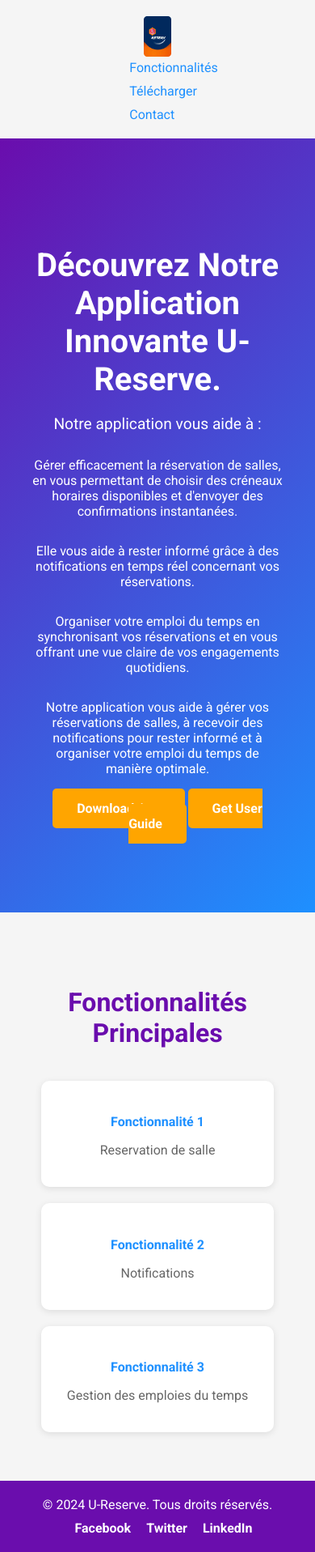
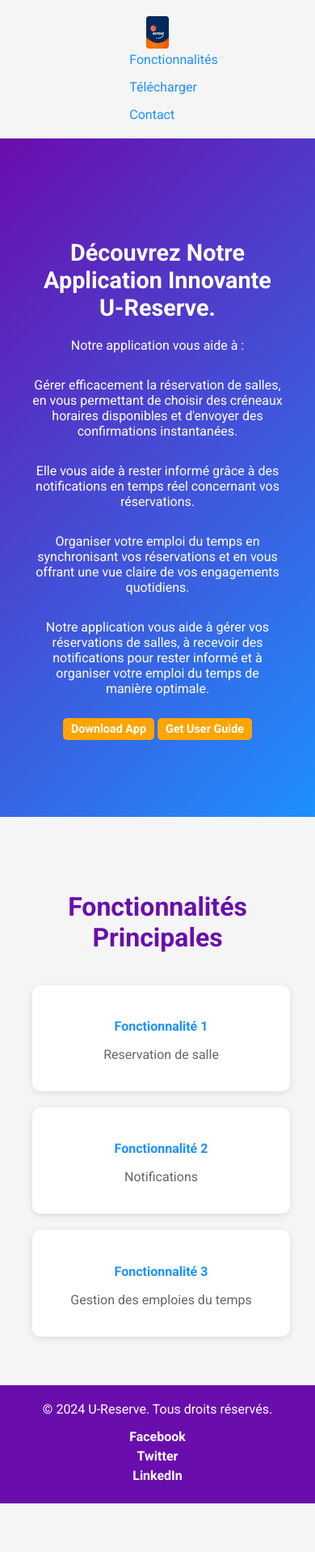
Before and after one commit to ButterflyIsCoding/Ureserv, a Django app: page / in a window 390 px wide. Shown: the whole page at 81% size. After the commit the page ends 1857 px from the top, so only its background shows below. Run offline with Django 5.2, Linux system fonts and the light colour scheme; parts of the project's set-up code (start-up, migrations or seed data) failed here and were passed over.

Commit message:
More responsive

```diff
--- a/ureserve_back_heil/static/css/style.css
+++ b/ureserve_back_heil/static/css/style.css
@@ -172,3 +172,49 @@
         margin-top: 10px;
     }
 }
+
+
+@media (max-width: 480px) {
+    .hero-content h2 {
+        font-size: 1.8em; /* Réduire la taille du titre */
+    }
+
+    .hero-content p {
+        font-size: 1em; /* Réduire la taille du texte */
+    }
+
+    .btn-download {
+        padding: 5px 10px; /* Réduire la taille des boutons */
+        font-size: 0.9em;   /* Ajuster la taille du texte */
+    }
+
+    nav ul {
+        flex-direction: column; /* Disposition verticale pour le menu */
+        gap: 15px; /* Espacement entre les liens */
+    }
+
+    .features-container {
+        flex-direction: column; /* Une seule colonne pour les features */
+        align-items: center;
+        gap: 20px;
+    }
+
+    .feature {
+        width: 90%; /* Utilise presque toute la largeur */
+    }
+
+    .logo img {
+        height: 40px; /* Ajuster la taille du logo */
+    }
+
+    footer {
+        flex-direction: column; /* Empile les éléments du footer */
+        align-items: center;
+        text-align: center;
+    }
+
+    .social-links a {
+        display: block; /* Met les liens sociaux sur des lignes séparées */
+        margin: 5px 0;
+    }
+}
--- a/ureserve_back_heil/templates/index.html
+++ b/ureserve_back_heil/templates/index.html
@@ -26,7 +26,7 @@
         <div class="hero-content">
             <h2>Découvrez Notre Application Innovante U-Reserve.</h2>
             <p>Notre application vous aide à :<p></p>Gérer efficacement la réservation de salles, en vous permettant de choisir des créneaux horaires    disponibles et d'envoyer des confirmations instantanées.<p></p>Elle vous aide à rester informé grâce à des notifications en temps réel concernant vos réservations.<p></p>Organiser votre emploi du temps en synchronisant vos réservations et en vous offrant une vue claire de vos engagements quotidiens.<p></p>Notre application vous aide à gérer vos réservations de salles, à recevoir des notifications pour rester informé et à organiser votre emploi du temps de manière optimale.</p>
-            <a href="{% static 'downloads/app.apk' %}" class="btn-download" target="_blank">Download App</a>
+            <a href="{% static 'downloads/app.apk' %}" class="btn-download" target="_blank" id="download">Download App</a>
             <a href="{% static 'downloads/User_guide.pdf' %}" class="btn-download" target="_blank">Get User Guide</a>
         </div>
         <!-- Vous pouvez ajouter une image d'arrière-plan ou une illustration ici -->
@@ -52,7 +52,7 @@
 
     <footer>
         <p>&copy; 2024 U-Reserve. Tous droits réservés.</p>
-        <div class="social-links">
+        <div class="social-links" id="contact">
             <a href="#">Facebook</a>
             <a href="#">Twitter</a>
             <a href="#">LinkedIn</a>
```
Also changed, not shown: 1 other file.
